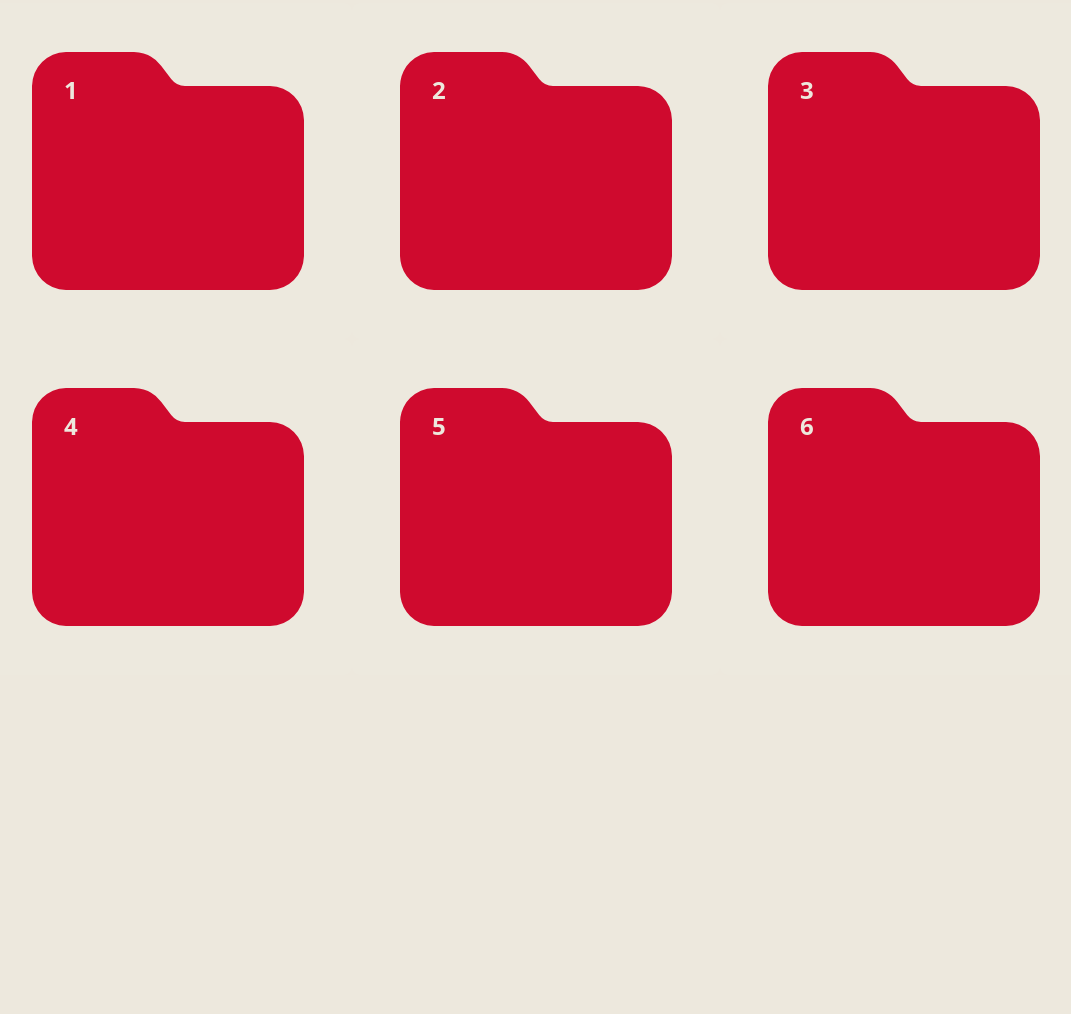
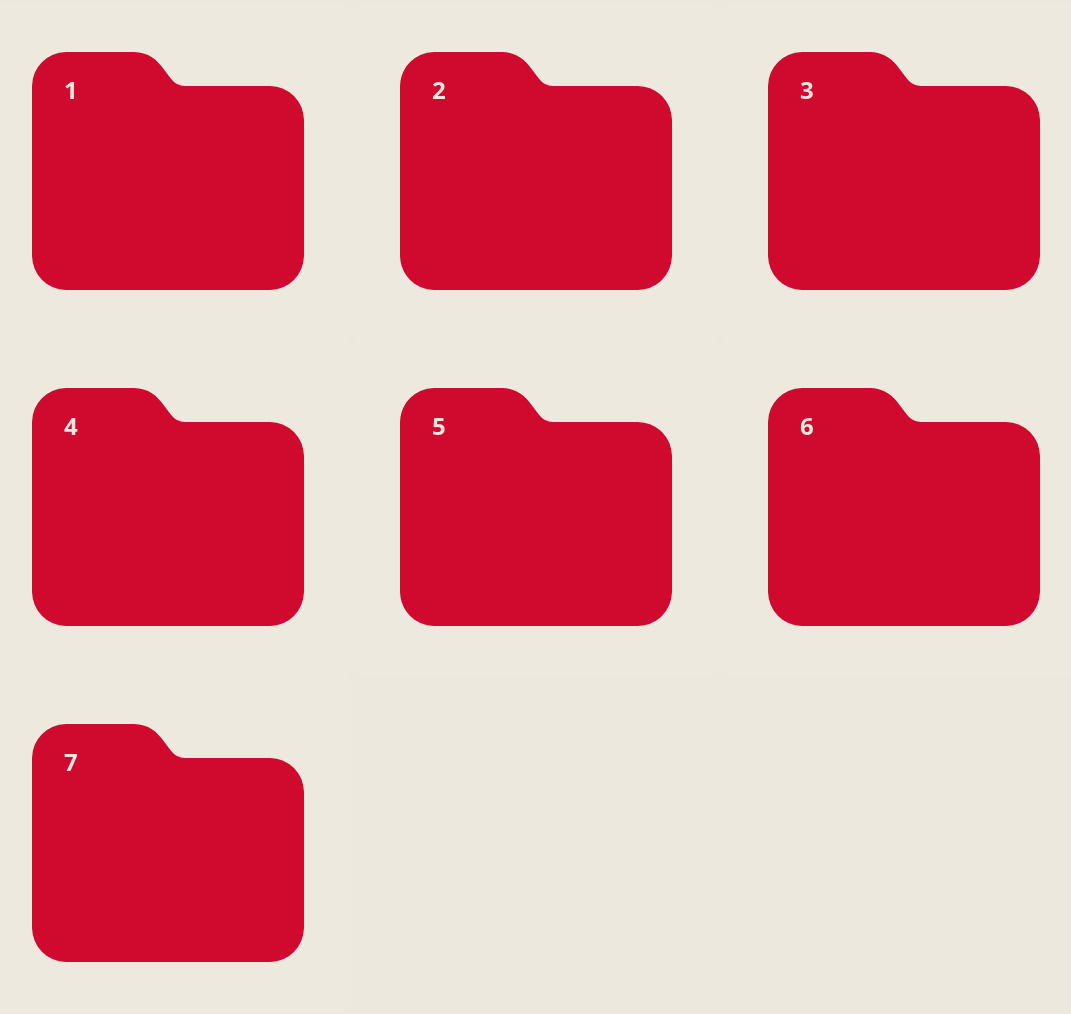
Before and after one commit to ymkeschoofs/projectdocs-tailwind, a website: page index.html in a window 1280 px wide. Shown: the part 1148-2162 px from the top of the page, without its empty margins (104-1175 px from the left). Before the commit the page ends 1887 px from the top, so only its background shows below. Drawn offline with nearby package versions, Linux system fonts and the light colour scheme; a small style sheet from the web is missing; a web font is replaced by a local one.

Commit message:
Updated home page

```diff
--- a/index.html
+++ b/index.html
@@ -100,6 +100,14 @@
                     <span class="absolute left-8 top-[20%] -translate-y-1/2 font-semibold text-lg md:text-2xl tracking-[0.02em] text-[#ede8dd] transition-opacity duration-300">6</span>
                 </div>
              </a>
+
+             <a href="l7.html" aria-label="Les 7" class="flex flex-col items-center gap-4 p-8 rounded-lg bg-white/5">
+                <div class="relative inline-block group">
+                    <i class="fa-solid fa-folder text-[#cf0a2e] text-[17rem] block transition-opacity duration-300 ease-in-out opacity-100 group-hover:opacity-0" aria-hidden="true"></i>
+                    <i class="fa-solid fa-folder-open text-[#cf0a2e] text-[17rem] absolute left-0 top-0 transition-opacity duration-300 ease-in-out opacity-0 group-hover:opacity-100 pointer-events-none" aria-hidden="true"></i>
+                    <span class="absolute left-8 top-[20%] -translate-y-1/2 font-semibold text-lg md:text-2xl tracking-[0.02em] text-[#ede8dd] transition-opacity duration-300">7</span>
+                </div>
+             </a>
          </div>
      </section>
 
```
